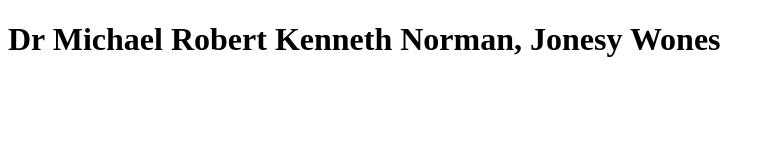
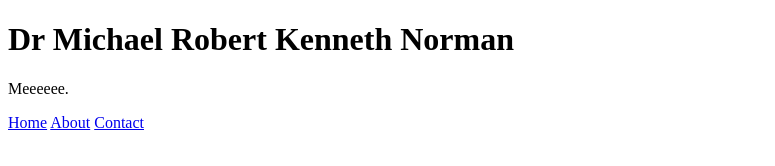
Before and after one commit to mrknorman/mrknorman.com, a plain HTML site: page index.html in a window 1280 px wide. Shown: the whole page, without its empty margins (0-775 px from the left). Drawn offline with Linux system fonts and the light colour scheme.

Commit message:
Added some links to other pages

```diff
--- a/index.html
+++ b/index.html
@@ -1,9 +1,15 @@
 <!DOCTYPE html>
-
+<html lang="en">
 <head>
-	<title> Dr Michael Robert Kenneth Norman </title>
+    <meta charset="UTF-8">
+    <meta name="viewport" content="width=device-width, initial-scale=1.0">
+    <title>Dr Michael Robert Kenneth Norman</title>
 </head>
-
 <body>
-	<h1> Dr Michael Robert Kenneth Norman, Jonesy Wones </h1>
+    <h1>Dr Michael Robert Kenneth Norman</h1>
+    <p>Meeeeee.</p>
+	<a href="index.html">Home</a>
+	<a href="about.html">About</a>
+    <a href="about.html">Contact</a>
 </body>
+</html>
```
Also changed, not shown: about.html (+15 -0 lines), contact.html (+15 -0 lines).
